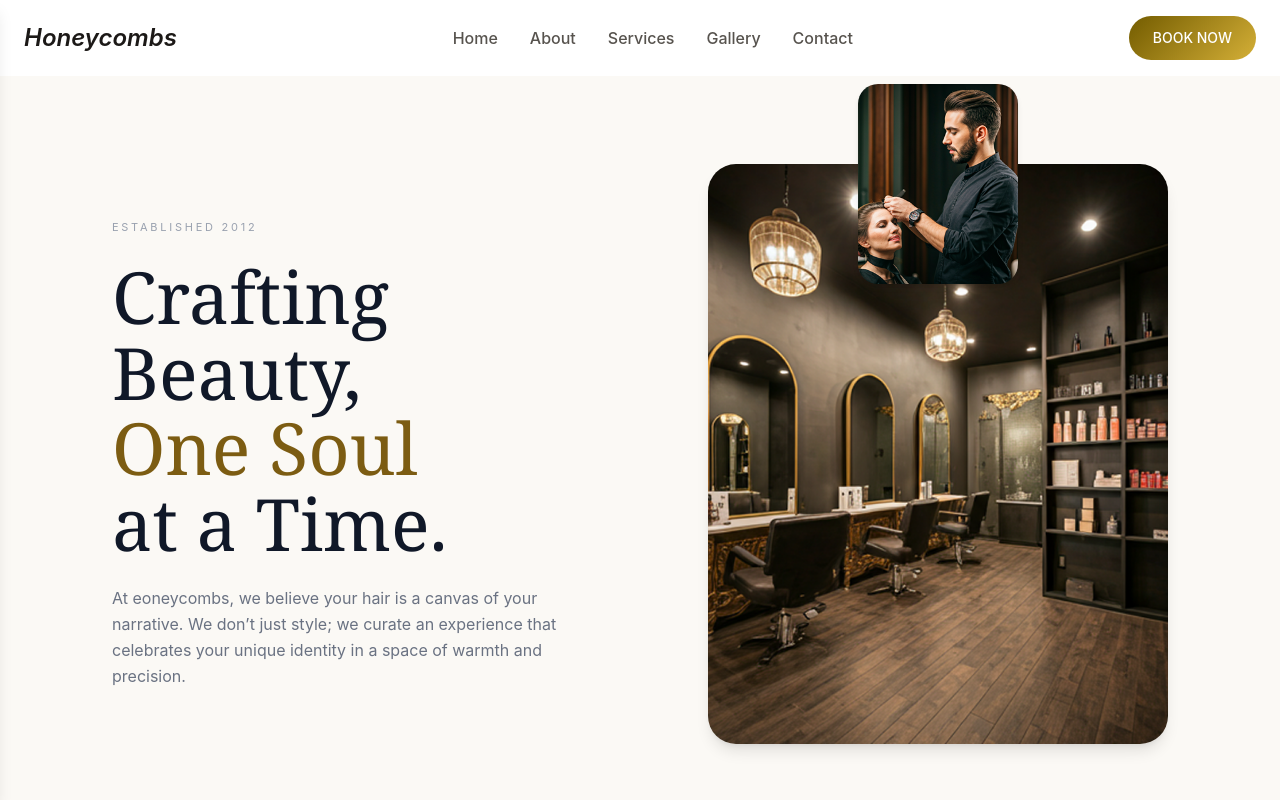
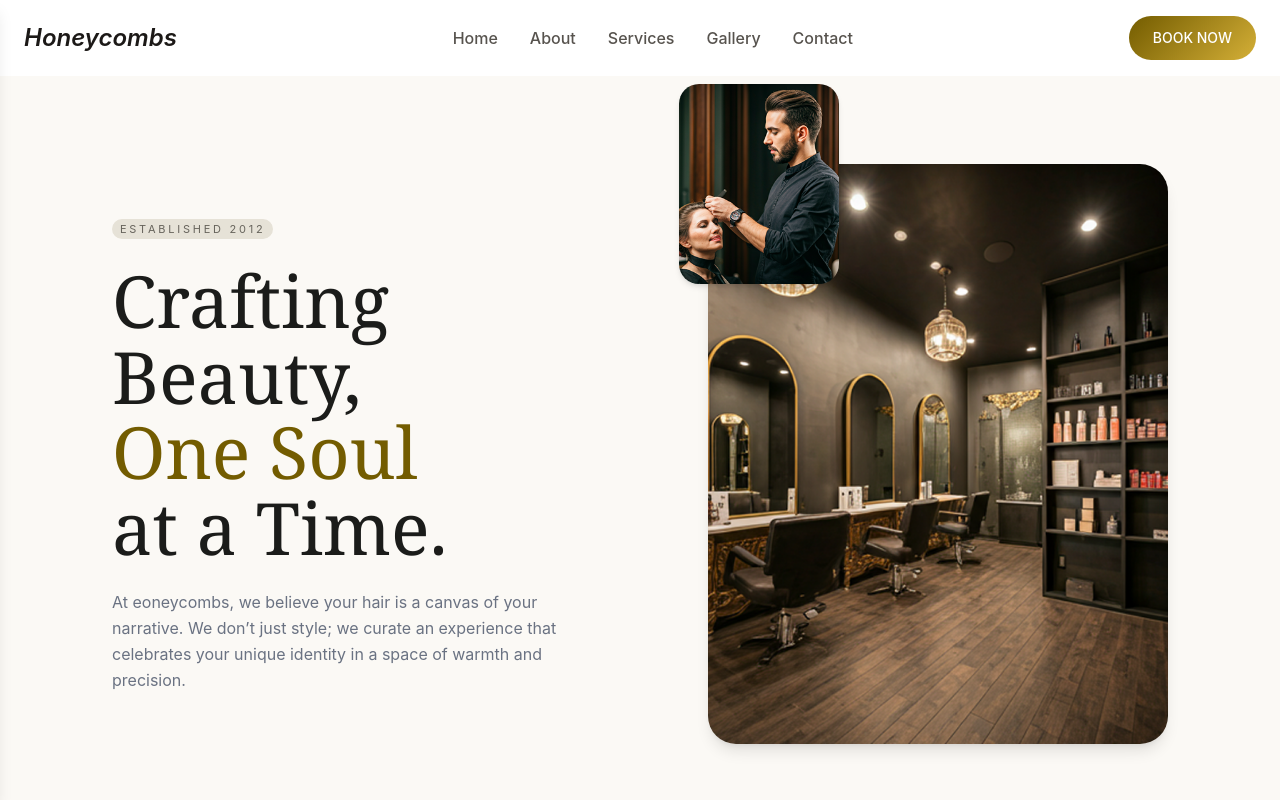
Before and after one commit to CodeManBist/luxury-salon-website, a React (Vite) app in the folder frontend/: page /about in a window 1280 px wide. Shown: the top 800 px of the page. Built offline with nearby package versions, Linux system fonts and the light colour scheme.

Commit message:
color changed and improved layout

```diff
--- a/frontend/src/components/about/Hero.jsx
+++ b/frontend/src/components/about/Hero.jsx
@@ -10,18 +10,18 @@ const Hero = () => {
         <div className="max-w-xl">
 
           {/* Label */}
-          <p className="text-[11px] tracking-[0.25em] text-gray-400 uppercase mb-6">
+          <p className="text-[11px] tracking-[0.25em] text-[#67645C] bg-[#e6e2d7] inline-block uppercase mb-6 px-2 py-0.5 rounded-full">
             Established 2012
           </p>
 
           {/* Heading */}
-          <h1 className="font-serif leading-[1.05] text-gray-900">
+          <h1 className="font-serif leading-[1.05] text-[#1B1C1A]">
 
             <span className="block text-[40px] sm:text-[52px] md:text-[64px] lg:text-[72px] font-medium">
               Crafting Beauty,
             </span>
 
-            <span className="block text-[40px] sm:text-[52px] md:text-[64px] lg:text-[72px] font-medium text-[#7c5c12]">
+            <span className="block text-[40px] sm:text-[52px] md:text-[64px] lg:text-[72px] font-medium text-[#735C00]">
               One Soul
             </span>
 
@@ -65,7 +65,7 @@ const Hero = () => {
                 className="
                 absolute
                 -top-10 sm:-top-12 md:-top-20
-                left-1/2 -translate-x-1/2
+                left-1/9 -translate-x-1/2
 
                 w-[100px] h-[130px]
                 sm:w-[130px] sm:h-[160px]
```
